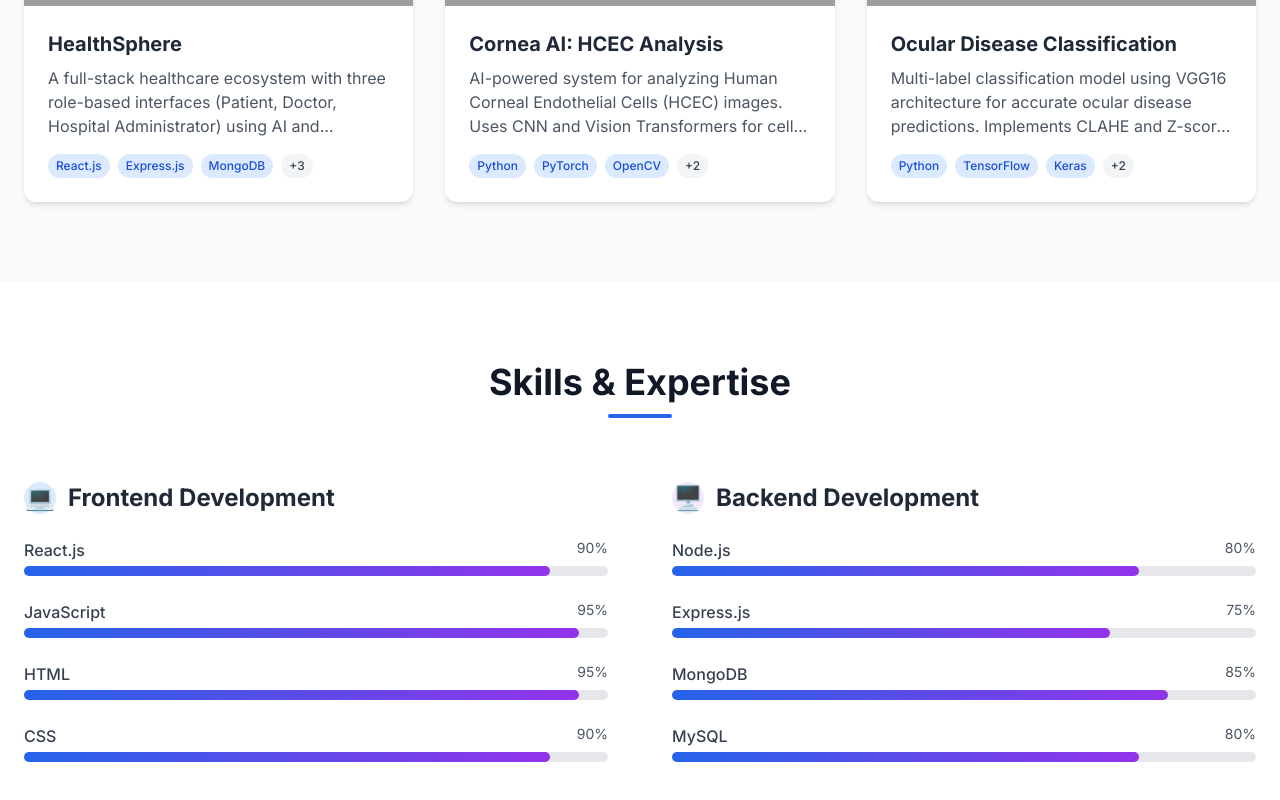
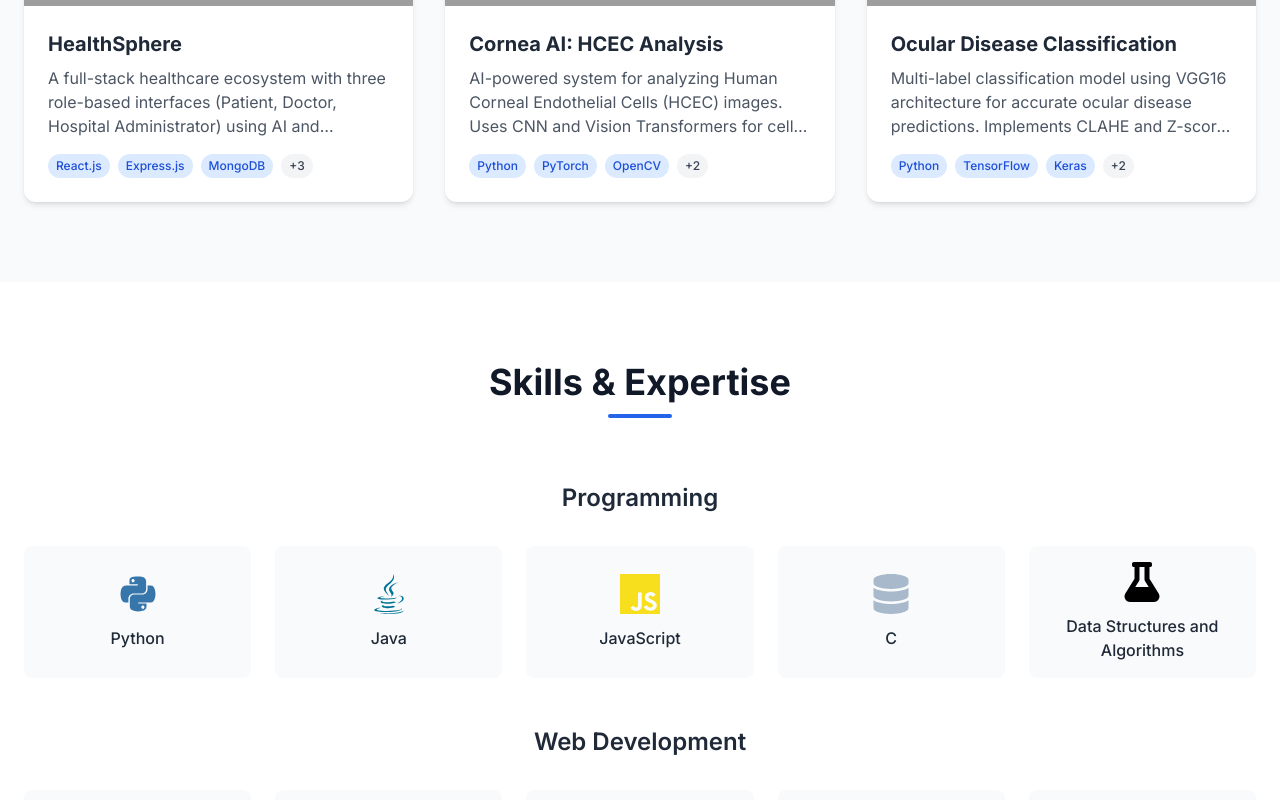
Before and after one commit to jaishnaviinturi/E-Portfolio, a React (Vite) app: page / in a window 1280 px wide. Shown: the part 2978-3778 px from the top of the page. Built offline with nearby package versions, Linux system fonts and the light colour scheme; grey boxes are pictures that could not be loaded.

Commit message:
Modified to make it more visual

```diff
--- a/package.json
+++ b/package.json
@@ -10,10 +10,12 @@
     "preview": "vite preview"
   },
   "dependencies": {
+    "framer-motion": "^12.14.0",
     "lucide-react": "^0.344.0",
     "react": "^18.3.1",
     "react-dom": "^18.3.1",
-    "react-icons": "^5.5.0"
+    "react-icons": "^5.5.0",
+    "react-intersection-observer": "^9.16.0"
   },
   "devDependencies": {
     "@eslint/js": "^9.9.1",
--- a/src/components/AboutSection.tsx
+++ b/src/components/AboutSection.tsx
@@ -1,5 +1,5 @@
 import React from 'react';
-import { FileText, Github, Linkedin, Video } from 'lucide-react';
+import { Github, Linkedin, Mail, Code,Video,FileText } from 'lucide-react';
 
 const AboutSection: React.FC = () => {
   return (
@@ -68,6 +68,18 @@
               <a href="https://linkedin.com/in/jaishnavi-inturi-839251259" target="_blank" rel="noopener noreferrer" className="text-gray-600 dark:text-gray-400 hover:text-blue-600 dark:hover:text-blue-400 transition-colors">
                 <Linkedin size={24} />
               </a>
+              <a
+              href="mailto:jaishnaviinturi@gmail.com"
+              target="_blank" rel="noopener noreferrer" className="text-gray-600 dark:text-gray-400 hover:text-blue-600 dark:hover:text-blue-400 transition-colors"
+            >
+              <Mail size={24} />
+            </a>
+            <a
+              href="https://leetcode.com/u/jaishnavi-30/"
+              target="_blank" rel="noopener noreferrer" className="text-gray-600 dark:text-gray-400 hover:text-blue-600 dark:hover:text-blue-400 transition-colors"
+            >
+              <Code size={24} />
+            </a>
             </div>
           </div>
         </div>
--- a/src/components/ProjectsSection.tsx
+++ b/src/components/ProjectsSection.tsx
@@ -6,7 +6,7 @@
     id: 1,
     title: 'HealthSphere',
     description: 'A full-stack healthcare ecosystem with three role-based interfaces (Patient, Doctor, Hospital Administrator) using AI and automation. Features include disease prediction, appointment booking, fitness recommendations, and more.',
-    image: 'https://images.pexels.com/photos/5726706/pexels-photo-5726706.jpeg?auto=compress&cs=tinysrgb&w=1260&h=750&dpr=2',
+    image: 'https://assets.paperjam.lu/images/articles/healthcare-sector-explores-dat/0.5/0.5/640/426/643776.jpg',
     tags: ['React.js', 'Express.js', 'MongoDB', 'Flask', 'JWT', 'Node.js'],
     category: 'web',
     liveUrl: 'https://health-sphere-frontend.vercel.app',
@@ -16,7 +16,7 @@
     id: 2,
     title: 'Cornea AI: HCEC Analysis',
     description: 'AI-powered system for analyzing Human Corneal Endothelial Cells (HCEC) images. Uses CNN and Vision Transformers for cell counting and ocular disease prediction.',
-    image: 'https://images.pexels.com/photos/5726834/pexels-photo-5726834.jpeg?auto=compress&cs=tinysrgb&w=1260&h=750&dpr=2',
+    image: 'https://images.pexels.com/photos/5726794/pexels-photo-5726794.jpeg?auto=compress&cs=tinysrgb&w=1260&h=750&dpr=2',
     tags: ['Python', 'PyTorch', 'OpenCV', 'Vision Transformers', 'CNN'],
     category: 'ai',
     liveUrl: 'https://example.com',
@@ -26,7 +26,7 @@
     id: 3,
     title: 'Ocular Disease Classification',
     description: 'Multi-label classification model using VGG16 architecture for accurate ocular disease predictions. Implements CLAHE and Z-score normalization for enhanced image features.',
-    image: 'https://images.pexels.com/photos/5726794/pexels-photo-5726794.jpeg?auto=compress&cs=tinysrgb&w=1260&h=750&dpr=2',
+    image: 'https://i.pinimg.com/1200x/ca/29/90/ca299014c0bb309f08aebf61ff95dd8d.jpg',
     tags: ['Python', 'TensorFlow', 'Keras', 'OpenCV', 'VGG16'],
     category: 'ai',
     liveUrl: 'https://example.com',
--- a/src/components/SkillsSection.tsx
+++ b/src/components/SkillsSection.tsx
@@ -1,31 +1,61 @@
 import React from 'react';
-import SkillBar from './SkillBar';
-import SkillCard from './SkillCard';
+import { motion } from 'framer-motion';
+import { useInView } from 'react-intersection-observer';
+import {
+  FaReact,
+  FaNodeJs,
+  FaPython,
+  FaJava,
+  FaGitAlt,
+  FaHtml5,
+  FaCss3Alt,
+  FaFlask,
+  FaChartLine,
+  FaDatabase,
+} from 'react-icons/fa';
+import {
+  SiJavascript,
+  SiMongodb,
+  SiExpress,
+  SiGithub,
+  SiMysql,
+  SiPandas,
+  SiScikitlearn,
+  SiNumpy,
+  SiPostman,
+} from 'react-icons/si';
 
-const frontendSkills = [
-  { name: 'React.js', level: 90 },
-  { name: 'JavaScript', level: 95 },
-  { name: 'HTML', level: 95 },
-  { name: 'CSS', level: 90 },
+const skills = [
+  { name: 'Python', icon: FaPython, color: '#3776AB', description: 'Versatile programming for data science and web' },
+  { name: 'React.js', icon: FaReact, color: '#61DAFB', description: 'Building dynamic user interfaces' },
+  { name: 'Node.js', icon: FaNodeJs, color: '#339933', description: 'Server-side JavaScript runtime' },
+  { name: 'Java', icon: FaJava, color: '#007396', description: 'Robust, object-oriented programming' },
+  { name: 'JavaScript', icon: SiJavascript, color: '#F7DF1E', description: 'Core language for web development' },
+  { name: 'MongoDB', icon: SiMongodb, color: '#47A248', description: 'NoSQL database for scalable apps' },
+  { name: 'Express.js', icon: SiExpress, color: '#000000', description: 'Fast Node.js web framework' },
+  { name: 'MySQL', icon: SiMysql, color: '#4479A1', description: 'Relational database management' },
+  { name: 'HTML', icon: FaHtml5, color: '#E34F26', description: 'Markup for web structure' },
+  { name: 'CSS', icon: FaCss3Alt, color: '#1572B6', description: 'Styling for web design' },
+  { name: 'Matplotlib', icon: FaChartLine, color: '#11557C', description: 'Data visualization in Python' },
+  { name: 'Pandas', icon: SiPandas, color: '#150458', description: 'Data analysis and manipulation' },
+  { name: 'Scikit-learn', icon: SiScikitlearn, color: '#F7931E', description: 'Machine learning in Python' },
+  { name: 'NumPy', icon: SiNumpy, color: '#013243', description: 'Numerical computing in Python' },
+  { name: 'Git', icon: FaGitAlt, color: '#F05032', description: 'Version control for collaboration' },
+  { name: 'GitHub', icon: SiGithub, color: '#181717', description: 'Platform for code hosting and collaboration' },
+  { name: 'PowerBI', icon: FaChartLine, color: '#F2C811', description: 'Business analytics and data visualization' },
+  { name: 'VS Code', icon: FaDatabase, color: '#007ACC', description: 'Source-code editor for development' },
+  { name: 'Postman', icon: SiPostman, color: '#FF6C37', description: 'API testing and development' },
+  { name: 'C', icon: FaDatabase, color: '#A8B9CC', description: 'Low-level programming language' },
+  { name: 'Data Structures and Algorithms', icon: FaFlask, color: '#000000', description: 'Core concepts for efficient coding' },
+  { name: 'Flask', icon: FaFlask, color: '#000000', description: 'Lightweight Python web framework' },
 ];
 
-const backendSkills = [
-  { name: 'Node.js', level: 80 },
-  { name: 'Express.js', level: 75 },
-  { name: 'MongoDB', level: 85 },
-  { name: 'MySQL', level: 80 },
-];
-
-const otherSkills = [
-  { name: 'C' },
-  { name: 'Java' },
-  { name: 'Python' },
-  { name: 'Data Structures and Algorithms' },
-  { name: 'PowerBI' },
-  { name: 'VS Code' },
-  { name: 'Git' },
-  { name: 'GitHub' },
-];
+const categories = {
+  Programming: ['Python', 'Java', 'JavaScript', 'C', 'Data Structures and Algorithms'],
+  'Web Development': ['React.js', 'Node.js', 'Express.js', 'MongoDB', 'HTML', 'CSS', 'MySQL', 'Flask'],
+  'Data Science': ['Matplotlib', 'PowerBI', 'Pandas', 'Scikit-learn', 'NumPy'],
+  Tools: ['Git', 'GitHub', 'VS Code', 'Postman'],
+};
 
 const education = [
   {
@@ -49,56 +79,77 @@
 ];
 
 const SkillsSection: React.FC = () => {
+  const [ref, inView] = useInView({
+    triggerOnce: true,
+    threshold: 0.1,
+  });
+
+  const containerVariants = {
+    hidden: { opacity: 0 },
+    visible: {
+      opacity: 1,
+      transition: {
+        staggerChildren: 0.05,
+      },
+    },
+  };
+
+  const itemVariants = {
+    hidden: { y: 20, opacity: 0 },
+    visible: {
+      y: 0,
+      opacity: 1,
+    },
+  };
+
   return (
     <section id="skills" className="py-20 bg-white dark:bg-gray-900">
       <div className="container mx-auto px-4 md:px-6">
-        <h2 className="section-title text-center mb-16">Skills & Expertise</h2>
+        <motion.div
+          ref={ref}
+          initial={{ opacity: 0, y: 50 }}
+          animate={inView ? { opacity: 1, y: 0 } : {}}
+          transition={{ duration: 0.6 }}
+        >
+          <h2 className="section-title text-center mb-16">Skills & Expertise</h2>
 
-        <div className="grid grid-cols-1 lg:grid-cols-2 gap-16">
-          {/* Frontend Skills */}
-          <div className="animate-fadeInUp">
-            <h3 className="text-2xl font-bold text-gray-800 dark:text-white mb-6 flex items-center">
-              <span className="w-8 h-8 bg-blue-100 dark:bg-blue-900/30 text-blue-600 dark:text-blue-400 rounded-full flex items-center justify-center mr-3">
-                💻
-              </span>
-              Frontend Development
-            </h3>
-            <div className="space-y-6">
-              {frontendSkills.map((skill, index) => (
-                <SkillBar key={index} name={skill.name} level={skill.level} />
-              ))}
+          {Object.entries(categories).map(([category, skillNames]) => (
+            <div key={category} className="mb-12">
+              <h3 className="text-2xl font-semibold text-center mb-8 text-gray-800 dark:text-white">
+                {category}
+              </h3>
+              <motion.div
+                variants={containerVariants}
+                initial="hidden"
+                animate={inView ? "visible" : "hidden"}
+                className="grid grid-cols-2 sm:grid-cols-3 md:grid-cols-4 lg:grid-cols-5 gap-6"
+              >
+                {skills
+                  .filter((skill) => skillNames.includes(skill.name))
+                  .map((skill) => (
+                    <motion.div
+                      key={skill.name}
+                      variants={itemVariants}
+                      className="flex flex-col items-center justify-center p-4 rounded-lg bg-gray-50 dark:bg-gray-800 hover:scale-105 transition-transform group relative"
+                    >
+                      <skill.icon
+                        className="w-10 h-10 mb-3"
+                        style={{ color: skill.color }}
+                      />
+                      <h3 className="text-base font-medium text-center text-gray-800 dark:text-white group-hover:text-blue-600 dark:group-hover:text-blue-400">
+                        {skill.name}
+                      </h3>
+                      <div className="absolute bottom-full mb-2 hidden group-hover:block bg-gray-800 text-white text-xs rounded py-1 px-2 text-center z-10">
+                        {skill.description}
+                      </div>
+                    </motion.div>
+                  ))}
+              </motion.div>
             </div>
-          </div>
+          ))}
+        </motion.div>
 
-          {/* Backend Skills */}
-          <div className="animate-fadeInUp animation-delay-200">
-            <h3 className="text-2xl font-bold text-gray-800 dark:text-white mb-6 flex items-center">
-              <span className="w-8 h-8 bg-purple-100 dark:bg-purple-900/30 text-purple-600 dark:text-purple-400 rounded-full flex items-center justify-center mr-3">
-                🖥️
-              </span>
-              Backend Development
-            </h3>
-            <div className="space-y-6">
-              {backendSkills.map((skill, index) => (
-                <SkillBar key={index} name={skill.name} level={skill.level} />
-              ))}
-            </div>
-          </div>
-        </div>
-
-        {/* Other Skills (Tools, Languages, etc.) */}
-        <div className="mt-20">
-          <h3 className="text-2xl font-bold text-gray-800 dark:text-white mb-10 text-center">
-            Other Skills & Tools
-          </h3>
-          <div className="grid grid-cols-2 sm:grid-cols-3 md:grid-cols-4 lg:grid-cols-6 gap-4">
-            {otherSkills.map((item, index) => (
-              <SkillCard key={index} name={item.name} />
-            ))}
-          </div>
-        </div>
-
-        {/* Education */}
+        {/* Education Section - Unchanged */}
         <div className="mt-20">
           <h3 className="text-2xl font-bold text-gray-800 dark:text-white mb-10 text-center">
             Education
```
Also changed, not shown: src/components/ProjectCard.tsx (+17 -11 lines), 1 other file (tests, documents, lock files or other folders).
